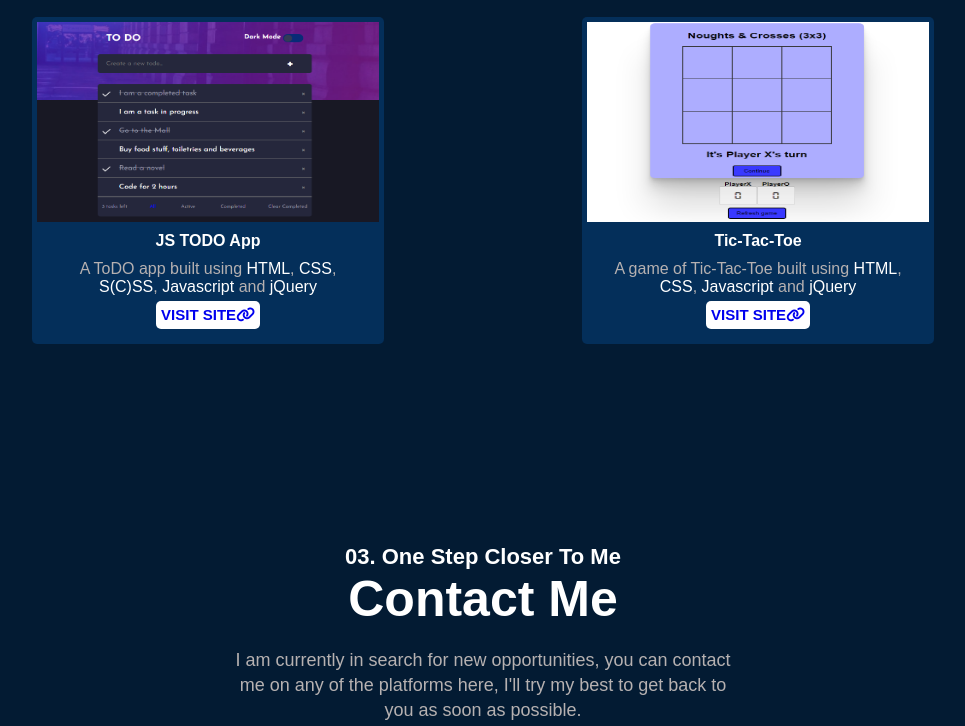
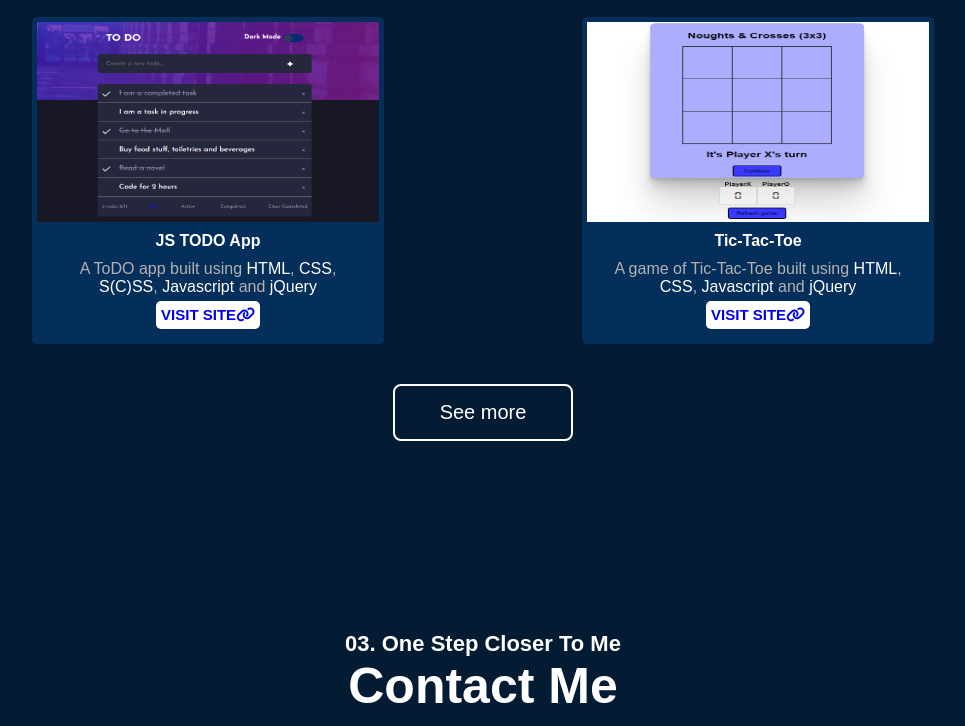
Before and after one commit to JoshAnaba/PortFolio-v1, a plain HTML site: page index.html in a window 1280 px wide. Shown: the part 1981-2707 px from the top of the page, without its empty margins (157-1122 px from the left). Drawn offline with Linux system fonts and the light colour scheme.

```diff
--- a/index.html
+++ b/index.html
@@ -126,7 +126,9 @@
             </div>
           </div>
         </div>
-
+        <a class='btn see-more-btn' href="https://github.com/JoshAnaba" target="_blank">
+          See more
+        </a>
       </section>
 
       <!-- end of projects -->
--- a/portfolio.css
+++ b/portfolio.css
@@ -185,7 +185,8 @@
 @media (max-width: 500px) {
 }
 
-.mail-btn {
+.mail-btn,
+.see-more-btn {
   text-align: center;
   width: 180px;
   margin-top: 30px;
@@ -299,6 +300,12 @@
 
 #projects {
   padding: 90px;
+}
+
+#projects {
+  display: flex;
+  flex-direction: column;
+  align-items: center;
 }
 
 .project-tile {
```
